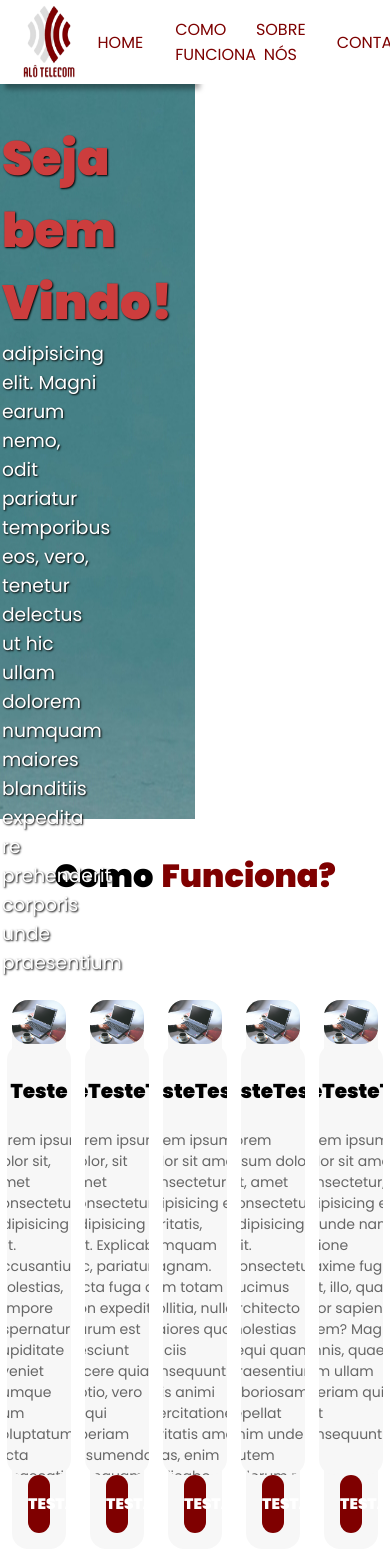
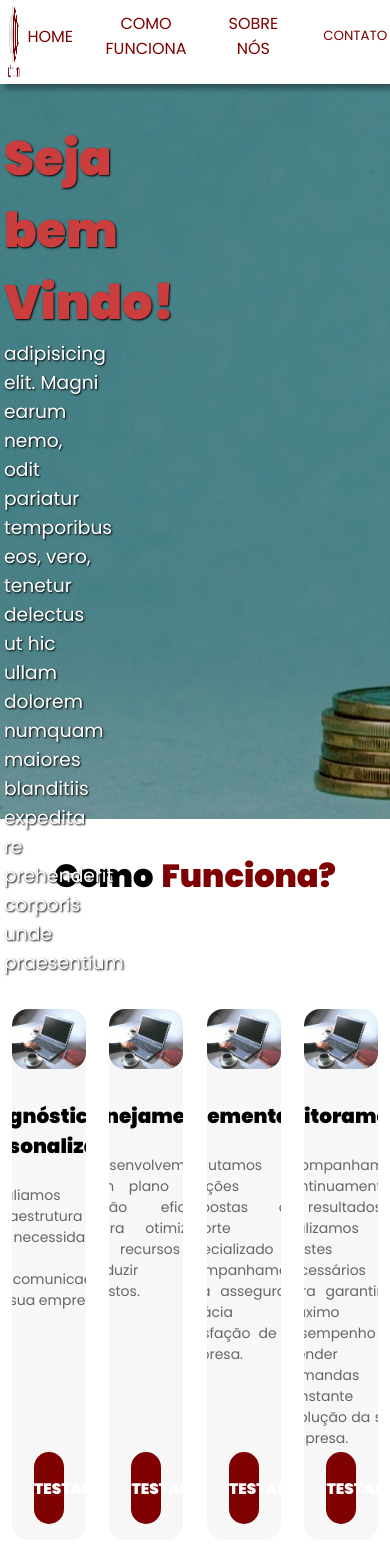
Before and after one commit to MonteiroGabriel15/alotelecom, a React (Create React App) app in the folder alotelecom/: page / in a window 390 px wide. Shown: the top 1568 px of the page. Built offline with nearby package versions, Linux system fonts and the light colour scheme; a web font is replaced by a local one.

Commit message:
começando a preencher os containeres de texto

```diff
--- a/alotelecom/src/components/micros/containers/index.jsx
+++ b/alotelecom/src/components/micros/containers/index.jsx
@@ -29,11 +29,11 @@ export const HowItWorksContainer = () => {
                 <CardImage src = {composition1}/>
                 <CardsText>
                         <h4>
-                            Teste
+                            Diagnóstico Personalizado
                         </h4>
 
                         <p>
-                            Lorem ipsum dolor sit, amet consectetur adipisicing elit. Accusantium molestias, tempore aspernatur cupiditate eveniet cumque eum voluptatum dicta obcaecati optio laudantium beatae officiis minus quia sequi soluta et, id placeat!
+                            Avaliamos a infraestrutura e as necessidades de telecomunicação da sua empresa.
                         </p>
                 </CardsText>
                 <ButtonCard>TESTANDO</ButtonCard>
@@ -43,11 +43,11 @@ export const HowItWorksContainer = () => {
                 <CardImage src = {composition1}/>
                 <CardsText>
                         <h4>
-                            TesteTesteTesteTesteTeste
+                            Planejamento
                         </h4>
 
                         <p>
-                            Lorem ipsum dolor, sit amet consectetur adipisicing elit. Explicabo hic, pariatur dicta fuga ad non expedita earum est nesciunt facere quia optio, vero sequi aperiam assumenda numquam accusantium, soluta porro.
+                            Desenvolvemos um plano de ação eficaz para otimizar os recursos e reduzir os custos.
                         </p>
                 </CardsText>
                 <ButtonCard>TESTANDO</ButtonCard>
@@ -57,11 +57,11 @@ export const HowItWorksContainer = () => {
                 <CardImage src = {composition1}/>
                 <CardsText>
                     <h4>
-                    TesteTeste
+                        Implementação
                     </h4>
 
                     <p>
-                        Lorem ipsum dolor sit amet, consectetur adipisicing elit. Veritatis, numquam magnam. Cum totam mollitia, nulla maiores quo officiis consequuntur quis animi exercitationem veritatis amet, quas, enim explicabo optio perspiciatis minima.
+                    Executamos as soluções propostas com suporte especializado e acompanhamento para assegurar a eficácia e satisfação de sua empresa.
                     </p>
                 </CardsText>
                 <ButtonCard>TESTANDO</ButtonCard>
@@ -71,25 +71,11 @@ export const HowItWorksContainer = () => {
                 <CardImage src = {composition1}/>
                 <CardsText>
                     <h4>
-                    TesteTesteTesteTeste
+                    Monitoramento
                     </h4>
 
                     <p>
-                        Lorem ipsum dolor sit, amet consectetur adipisicing elit. Consectetur, ducimus architecto molestias sequi quam, praesentium laboriosam repellat enim unde autem dolorum nisi nemo adipisci iste saepe maxime esse qui. Deleniti?
-                    </p>
-                </CardsText>
-                <ButtonCard>TESTANDO</ButtonCard>
-                </HowItWorksCards>
-
-                <HowItWorksCards>
-                <CardImage src = {composition1}/>
-                <CardsText>
-                    <h4>
-                    TesteTesteTeste
-                        </h4>
-
-                        <p>
-                            Lorem ipsum dolor sit amet consectetur, adipisicing elit. Sit unde nam ratione maxime fugiat sint, illo, quasi error sapiente, a rem? Magni omnis, quae cum ullam aperiam qui sint consequuntur?
+                    Acompanhamos continuamente os resultados e realizamos os ajustes necessários para garantir o máximo desempenho e atender às demandas em constante evolução da sua empresa.
                     </p>
                 </CardsText>
                 <ButtonCard>TESTANDO</ButtonCard>
@@ -107,7 +93,7 @@ export const BenefitsContainer = () =>{
         </VantagensTitleContainer>
         <VantagensPostsUp>
             <VantagensPost>
-                Lorem, ipsum dolor sit amet consectetur adipisicing elit. Voluptatum necessitatibus ducimus sunt consequatur possimus officia doloribus, quibusdam commodi sint debitis amet tenetur quam illum ipsam quod, laboriosam temporibus animi inventore.
+                Reduzimos bastante os custos de sua empresa, temos casos de até 30% de redução nos gastos com telecomunicação.
             </VantagensPost>
             <VantagensPost>
                 Lorem ipsum dolor sit amet consectetur adipisicing elit. Voluptatum, facilis deserunt similique, ab reiciendis impedit dolor adipisci aut voluptate minima repellat harum. Id debitis est necessitatibus fugiat doloribus aspernatur eaque.
--- a/alotelecom/src/components/micros/containers/styles.jsx
+++ b/alotelecom/src/components/micros/containers/styles.jsx
@@ -1,24 +1,12 @@
 import styled from "styled-components"
 import coinorginal from "../../../assets/coindimensionada.jpg"
 
-const breakpoints = {
-    mobile: '320px',
-    tablet: '768px',
-    desktop: '1024px',
-};
 
 export const ImgContainer = styled.div`
 display: flex;
 width:  100%;
 height: 97vh;
 background-image: url(${coinorginal});
-    @media screen and (max-width: ${breakpoints.tablet}) {
-        width: 50%;
-    }
-
-    @media screen and (max-width: ${breakpoints.mobile}) {
-        width: 100%;
-    };
 `
 export const TextContainer = styled.div`
 display: flex;
@@ -46,14 +34,6 @@ h3{
     color: #FFFFFF;
     text-shadow: 1px 1px 2px black;
 }
-
-    @media screen and (max-width: ${breakpoints.tablet}) {
-        width: 50%;
-    }
-
-    @media screen and (max-width: ${breakpoints.mobile}) {
-        width: 100%;
-    };
 `
 
 export const CardsContainer = styled.div`
@@ -76,8 +56,8 @@ export const HowItWorksCards = styled.div`
 display:flex;
 flex-direction: column;
 align-items: center;
-width: 14vw;
-height: 65vh;
+width: 19%;
+height: 63vh;
 border-radius: 1rem;
 background-color: #F7F7F7F7;
 `
@@ -124,11 +104,13 @@ p{
     font-weight:light;
     font-size: 14px;
     color: #666666;
+    text-align: justify;
 }
 `
 export const ButtonCard = styled.button`
+align-self: center;
 width: 40%;
-height: 14%;
+height: 20%;
 border: 0;
 margin-bottom:1rem;
 border-radius: 3rem;
@@ -188,6 +170,7 @@ border-radius: 0.5rem;
 font-size: 20px;
 padding: 1.3rem;
 overflow: hidden;
+text-align: justify;
 `
 
 export const VantagensPostDown = styled.div`
@@ -212,7 +195,7 @@ display: flex;
 flex-direction: row;
 justify-content: center;
 background-color: #F7F7F7;
-width: 53%;
+width: 60%;
 height: 56%;
 border-radius:1rem;
 gap: 1.5rem;
--- a/alotelecom/src/components/micros/header/style.jsx
+++ b/alotelecom/src/components/micros/header/style.jsx
@@ -1,53 +1,48 @@
 import styled from "styled-components";
 
-const breakpoints = {
-    mobile: '320px',
-    tablet: '768px',
-    desktop: '1024px',
-};
+
 
 export const HeaderComponent = styled.header`
     display: flex;
     flex-direction: row;
-justify-content: space-evenly;
+    justify-content: space-between;
     align-items: center;
     width: 100vw;
     height: 10vh;
-background-color: #FFFFFFFF;
-z-index:10;
+    background-color: #FFFFFF;
+    z-index: 10;
     box-shadow: 0.3125rem 0.3125rem 0.3125rem rgba(0, 0, 0, 0.35);
-margin-right: 0.5rem;
+    padding: 0 1rem;
     position: fixed;
+        padding: 0;
+    }
+`;
 
-    @media screen and (max-width: ${breakpoints.tablet}) {
-        width: 50%;
-    }
 
-    @media screen and (max-width: ${breakpoints.mobile}) {
-        width: 100%;
-    };
-`
+export const ButtonsContainer = styled.div`
+    gap: 2rem;
+    display: flex;
+    flex-direction: row;
+    justify-content: space-between;
+    align-items: center;
+    width: auto;
+    height: 10vh;
+    background-color: #FFFFFF;
+    padding-bottom: 0.75rem;
 
+`;
 
 export const HomeButtonComponent = styled.button`
     width: 20%;
     height: 10vh;
-background-color: #FFFFFFFF;
+    background-color: #FFFFFF;
     color: #7D0100;
     border: none;
-&:hover{
+    &:hover {
         border-bottom: #7D0100 solid;
     }
     font-size: 100%;
-
-    @media screen and (max-width: ${breakpoints.tablet}) {
-        width: 50%;
-    }
-
-    @media screen and (max-width: ${breakpoints.mobile}) {
-        width: 15%;
-    }
-`
+`;
 
 export const InstitucionalButtonComponent = styled.button`
     width: 30%;
@@ -55,92 +50,48 @@ height: 10vh;
     background-color: #FFFFFF;
     color: #7D0100;
     border: none;
-&:hover{
+    &:hover {
         border-bottom: #7D0100 solid;
     }
     font-size: 100%;
-    @media screen and (max-width: ${breakpoints.tablet}) {
-        width: 50%;
-    }
-
-    @media screen and (max-width: ${breakpoints.mobile}) {
-        width: 30%;
-    };
-`
+`;
 
 export const AboutUsButtonComponent = styled.button`
     width: 30%;
-height: 10vh;;
-background-color: #FFFFFFFF;
+    height: 10vh;
+    background-color: #FFFFFF;
     color: #7D0100;
     border: none;
-&:hover{
+    &:hover {
         border-bottom: #7D0100 solid;
     }
     font-size: 100%;
 
-    @media screen and (max-width: ${breakpoints.tablet}) {
-        width: 50%;
-    }
-
-    @media screen and (max-width: ${breakpoints.mobile}) {
-        width: 100%;
-    };
-`
+`;
 
 export const ContactButtonComponent = styled.button`
     width: 30%;
     height: 10vh;
-background-color: #FFFFFFFF;
+    background-color: #FFFFFF;
     color: #7D0100;
     border: none;
-&:hover{
-    border-bottom: #7D0100 solid;
+    &:hover {
+        border-bottom: #7D0100 solid;ya
+    font-size: 100%;
+        width: 100%;
+        text-align: left;
+        padding-left: 1rem;
     }
-font-size: 100%;
-
-    @media screen and (max-width: ${breakpoints.tablet}) {
-        width: 50%;
-    }
-
-    @media screen and (max-width: ${breakpoints.mobile}) {
-        width: 100%;
-    };
-`
-
-export const ButtonsContainer = styled.div`
-gap: 2rem;
-display: flex;
-flex-direction: row;
-justify-content: space-between;
-align-items: flex-start;
-width: 33vw;
-height: 10vh;
-background-color: #FFFFFF;
-padding-bottom: 0.75rem;
-    @media screen and (max-width: ${breakpoints.tablet}) {
-        width: 50%;
-    }
-
-    @media screen and (max-width: ${breakpoints.mobile}) {
-        width: 70%;
-    };
-`
+`;
 
 export const LogoContainer = styled.div`
     width: 7.9vw;
     height: 10vh;
     padding: 0.2rem;
-    @media screen and (max-width: ${breakpoints.tablet}) {
-        width: 50%;
-    }
 
-    @media screen and (max-width: ${breakpoints.mobile}) {
-        width: 100%;
-    };
-`
+`;
 
 export const LogoImage = styled.img`
     width: 100%;
-height:100%;
-`
+    height: 100%;
+`;
```
Also changed, not shown: alotelecom/src/components/micros/header/index.jsx (+8 -7 lines). Lines whose indentation alone changed are shown as unchanged.
